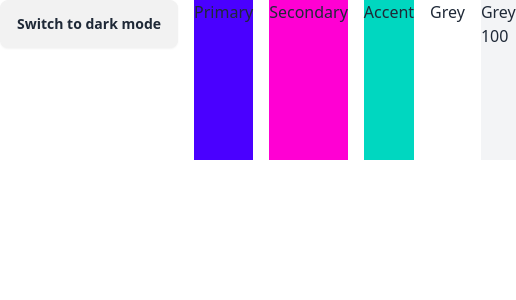
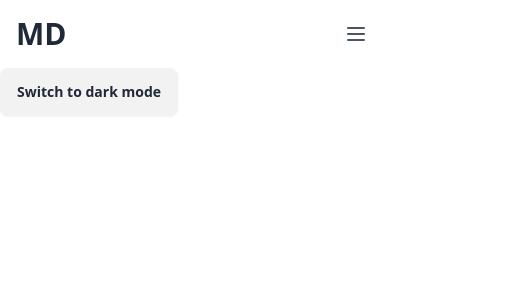
Before and after one commit to githubmor/portfolio, a Next.js app: page / in a window 390 px wide. Shown: the top 300 px of the page, 516 px wide, since content can reach past the window. Built offline with nearby package versions, Linux system fonts and the light colour scheme.

Commit message:
add header

```diff
--- /dev/null
+++ b/app/components/header/ham-icon/index.tsx
@@ -0,0 +1,37 @@
+import React from 'react'
+
+
+function HamburgerIcon() {
+  return (
+    <svg
+      className='w-6 lg:w-8 h-6 lg:h-8'
+      viewBox="0 0 24 24"
+      fill="none"
+      xmlns="http://www.w3.org/2000/svg"
+    >
+      <path
+        d="M4 12H20"
+        stroke="currentColor"
+        stroke-width="2"
+        stroke-linecap="round"
+        stroke-linejoin="round"
+      />
+      <path
+        d="M4 6H20"
+        stroke="currentColor"
+        stroke-width="2"
+        stroke-linecap="round"
+        stroke-linejoin="round"
+      />
+      <path
+        d="M4 18H20"
+        stroke="currentColor"
+        stroke-width="2"
+        stroke-linecap="round"
+        stroke-linejoin="round"
+      />
+    </svg>
+  );
+}
+
+export default HamburgerIcon
--- /dev/null
+++ b/app/components/header/index.tsx
@@ -0,0 +1,18 @@
+'use client'
+import React from 'react'
+import HamburgerIcon from './ham-icon';
+import IconButton from '../icon-button';
+
+
+const Header = () => {
+  return (
+    <header className="w-full h-min flex justify-between p-4 md:px-20 sticky border-gray-100 top-0 bg-gray/50 backdrop-blur-xl ">
+      <span className="text-3xl font-bold">MD</span>
+      <IconButton className='md:hidden' onClick={()=>alert("asd")}>
+        <HamburgerIcon />
+      </IconButton>
+    </header>
+  );
+}
+
+export default Header
--- /dev/null
+++ b/app/components/icon-button/index.tsx
@@ -0,0 +1,22 @@
+'use client'
+import { MouseEvent, ReactNode } from "react";
+
+type Props = {
+  children: ReactNode;
+  onClick?: (e?: MouseEvent<HTMLDivElement, globalThis.MouseEvent>) => void;
+  className?:string
+};
+
+function IconButton({ children,onClick, className="" }: Props) {
+  return (
+    <div
+    onClick={onClick}
+      role="button"
+      className={`p-[0.375rem] w-min h-min hover:bg-gray-100 text-gray-600 rounded-lg active:bg-gray-200 ${className}`}
+    >
+      {children}
+    </div>
+  );
+}
+
+export default IconButton;
--- a/app/components/theme-switch/index.tsx
+++ b/app/components/theme-switch/index.tsx
@@ -1,3 +1,4 @@
+'use client'
 import { useState, useEffect } from "react";
 
 const ThemeSwitcher = () => {
--- a/app/globals.css
+++ b/app/globals.css
@@ -31,3 +31,9 @@
   --grey-900: #F9FAFB;
   --grey-950: #FFFFFF;
 }
+
+@layer{
+  .tes{
+    @apply outline-dashed outline-red-500
+  }
+}
--- a/app/page.tsx
+++ b/app/page.tsx
@@ -1,18 +1,14 @@
-"use client";
 
+import Header from "./components/header";
 import ThemeSwitcher from "./components/theme-switch";
 
 export default function Home() {
 
   return (
     <div className="w-full h-full">
+      <Header />
       <main className=" flex gap-4">
         <ThemeSwitcher />
-        <div className="bg-primary w-40 h-40">Primary</div>
-        <div className="bg-secondary w-40 h-40">Secondary</div>
-        <div className="bg-accent w-40 h-40">Accent</div>
-        <div className="bg-grey w-40 h-40">Grey</div>
-        <div className="bg-grey-100 w-40 h-40">Grey 100</div>
       </main>
       <footer className=""></footer>
     </div>
--- a/tailwind.config.ts
+++ b/tailwind.config.ts
@@ -11,7 +11,7 @@ const config: Config = {
   theme: {
     extend: {
       colors: {
-        grey: {
+        gray: {
           DEFAULT:"var(--grey)",
           50:"var(--grey-50)",
           100:"var(--grey-100)",
```
